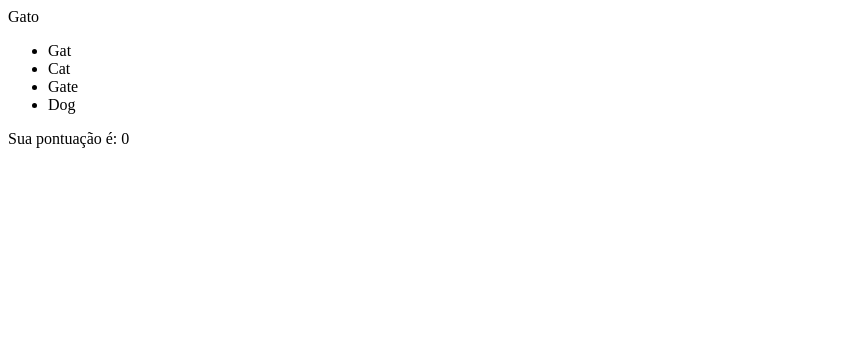
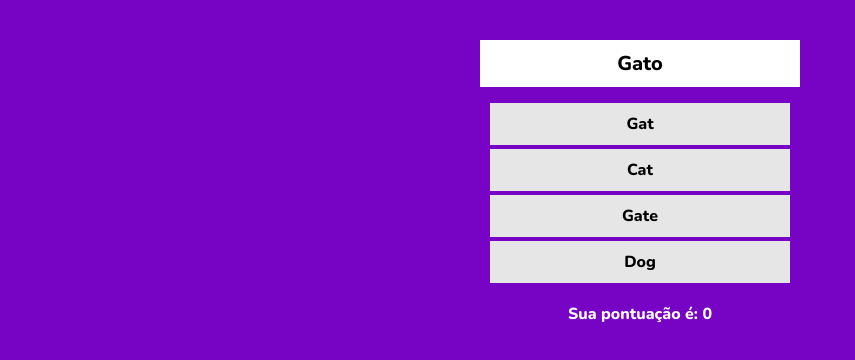
Before and after one commit to JassJessi/languapp, a plain HTML site: page index.html in a window 1280 px wide. Shown: the whole page, without its empty margins (0-855 px from the left). Drawn offline with nearby package versions, Linux system fonts and the light colour scheme.

Commit message:
Configurando o HTML e adicionando o CSS.

```diff
--- a/index.html
+++ b/index.html
@@ -2,10 +2,29 @@
 <html>
 
 <head>
+    <!--Tags Meta: Ajudam o navegador a reconhecer o site-->
+    <meta charset="utf-8">
+    <meta name="viewport" content="width=device-width">
+    <meta name="description" content="Languapp">
+
+    <!-- Configuração do favicon -->
+    <link rel="icon" type="image/x-icon" href="./src/imagens/favic.ico.png">    <!--Imagem não quer aparecer-->
+
     <title>Languapp</title>
+
+    <!-- Google Fonts -->
+    <link rel="preconnect" href="https://fonts.googleapis.com">
+    <link rel="preconnect" href="https://fonts.gstatic.com" crossorigin>
+    <link href="https://fonts.googleapis.com/css2?family=Nunito:wght@800&family=Oswald&family=PT+Serif:wght@700&display=swap" rel="stylesheet">
+
+    <!-- Conexão da folha de estilos -->
+    <link rel="stylesheet" href="./src/css/style.css">
+
+
 </head>
 
 <body>
+    <div id="wrapper">
         <div id="titulo"></div>
         <ul>
             <li class="alternativa"></li>
@@ -16,7 +35,8 @@
 
         <div id="result"></div>
         <div id="pontos"></div>
+    </div>
 
-    <script type="text/javascript" src ="script.js"></script>
+    <script type="text/javascript" src ="./src/javascript/script.js"></script>
 </body>
 </html>
--- /dev/null
+++ b/src/css/style.css
@@ -0,0 +1,50 @@
+
+body {
+    background: #7703c5;
+    font-family: Nunito;
+    text-align: center;
+}
+
+#wrapper {
+    margin-top: 40px;
+    width: 100%;
+    display: flex;
+    flex-direction: column;
+    align-items: center;
+}
+
+#wrapper div, #wrapper ul {
+    width: 50%;
+    max-width: 300px;
+}
+
+ul {
+    padding: 0px;
+}
+
+#titulo {
+    font-size: 20px;
+    font-weight: bold;
+    background: white;
+    padding: 10px;
+}
+
+.alternativa {
+    list-style-type: none;
+    margin-bottom: 4px;
+    padding: 10px;
+    background: #E6E6E6;
+}
+
+.alternativa:hover {
+    cursor: pointer;
+    opacity: 0.8;
+}
+
+#result {
+    font-weight: bold;
+}
+
+#pontos, #result {
+    color: white;
+}
```
Also changed, not shown: src/imagens/favic.ico.png (added), src/imagens/protag.png (added), src/javascript/script.js (renamed from script.js). Lines whose indentation alone changed are shown as unchanged.
